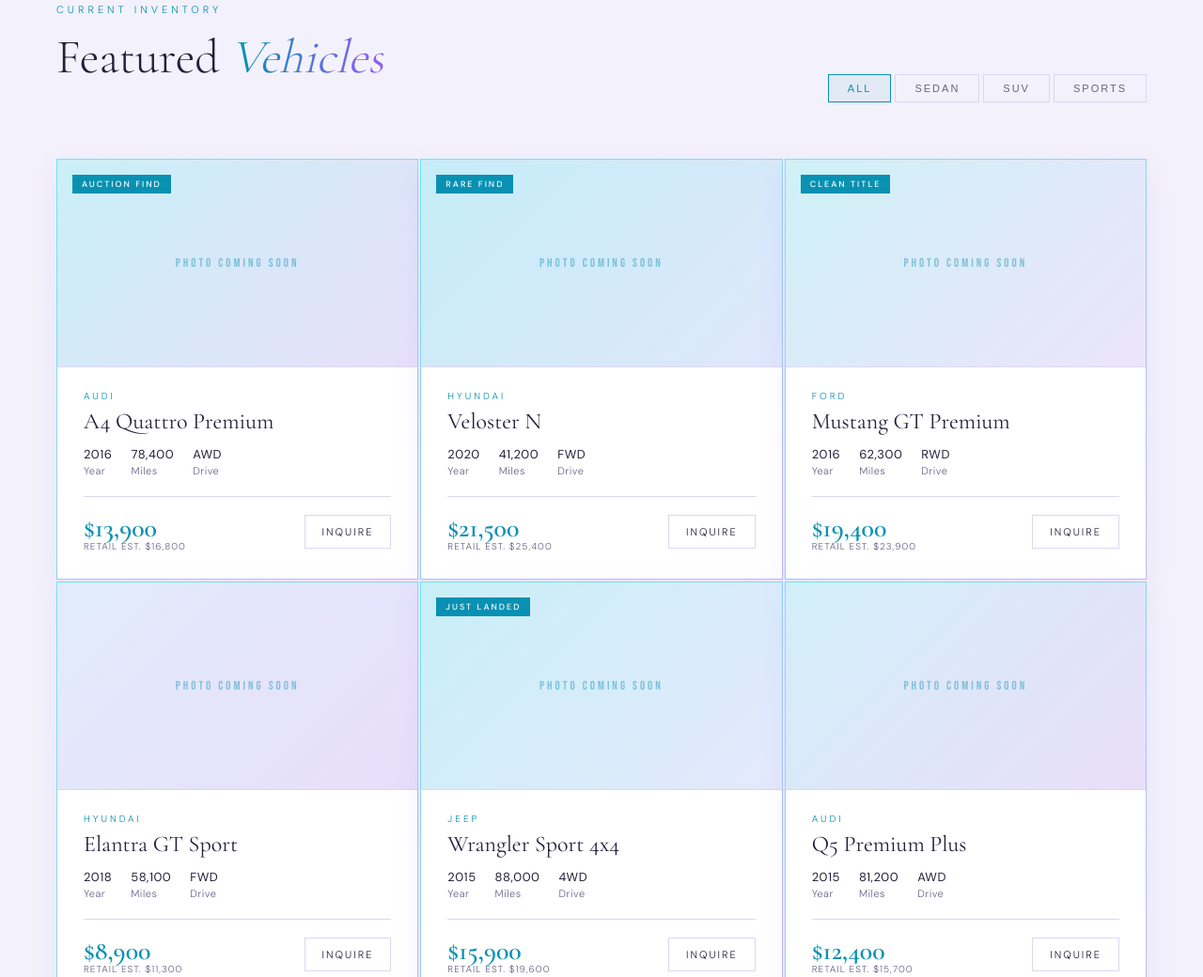
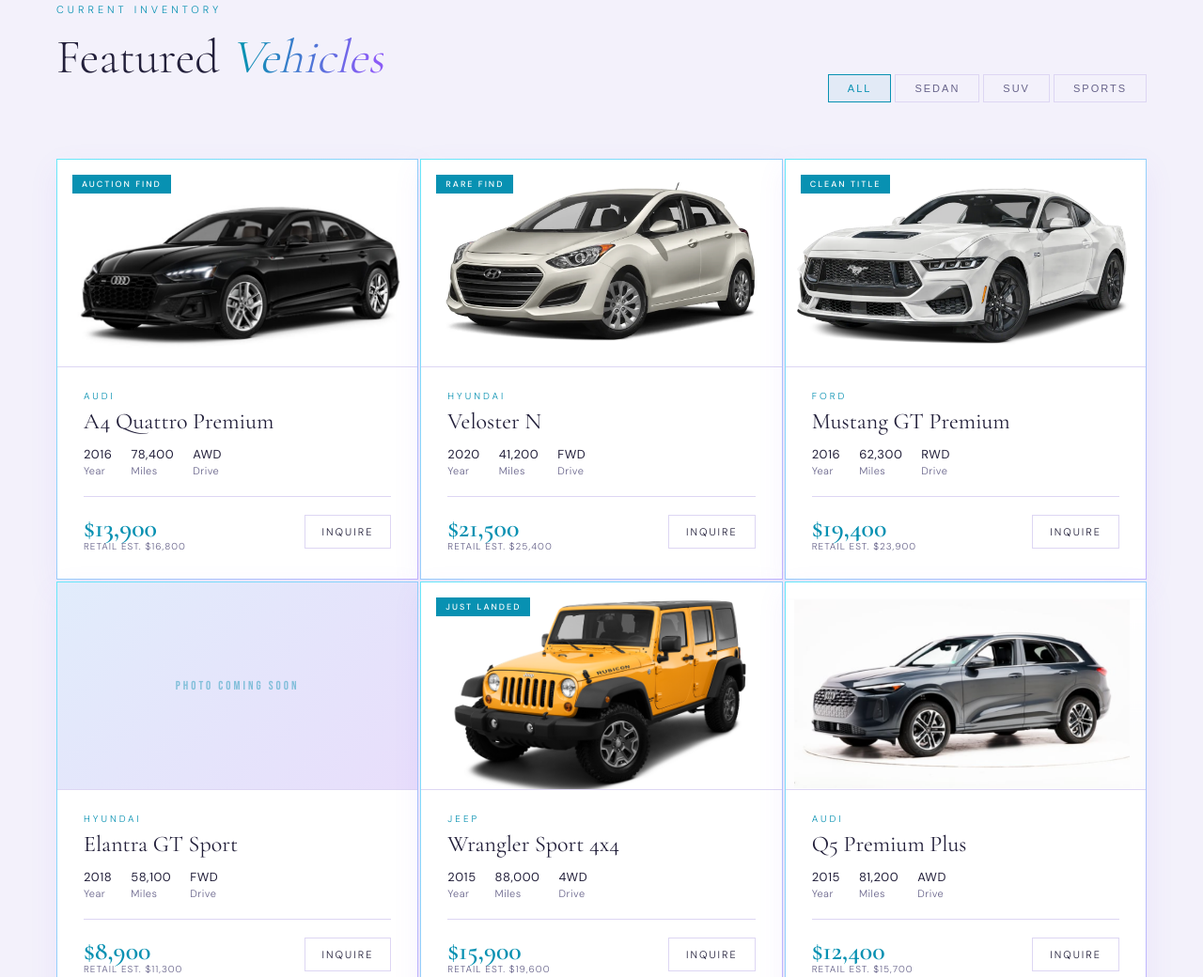
Before and after one commit to Verax-rgb/apex-auto, a plain HTML site: page index.html in a window 1280 px wide. Shown: the part 965-2005 px from the top of the page at 94% size. Drawn offline with nearby package versions, Linux system fonts and the light colour scheme.

Commit message:
Add vehicle photos to inventory

```diff
--- a/index.html
+++ b/index.html
@@ -1032,7 +1032,7 @@
 
     <div class="car-card reveal" data-type="sedan">
       <div class="car-card-img-wrap">
-        <div class="car-img-placeholder p1">PHOTO COMING SOON</div>
+        <img class="car-card-img" src="images/AudiQ.png" alt="2016 Audi A4 Quattro Premium">
         <span class="car-badge">Auction Find</span>
       </div>
       <div class="car-card-body">
@@ -1055,7 +1055,7 @@
 
     <div class="car-card reveal" data-type="sports">
       <div class="car-card-img-wrap">
-        <div class="car-img-placeholder p2">PHOTO COMING SOON</div>
+        <img class="car-card-img" src="images/Hyndai.png" alt="2020 Hyundai Veloster N">
         <span class="car-badge">Rare Find</span>
       </div>
       <div class="car-card-body">
@@ -1078,7 +1078,7 @@
 
     <div class="car-card reveal" data-type="sports">
       <div class="car-card-img-wrap">
-        <div class="car-img-placeholder p3">PHOTO COMING SOON</div>
+        <img class="car-card-img" src="images/MustangGT.png" alt="2016 Ford Mustang GT Premium">
         <span class="car-badge">Clean Title</span>
       </div>
       <div class="car-card-body">
@@ -1123,7 +1123,7 @@
 
     <div class="car-card reveal" data-type="suv">
       <div class="car-card-img-wrap">
-        <div class="car-img-placeholder p5">PHOTO COMING SOON</div>
+        <img class="car-card-img" src="images/JeepRubicon.png" alt="2015 Jeep Wrangler Sport 4x4">
         <span class="car-badge">Just Landed</span>
       </div>
       <div class="car-card-body">
@@ -1146,7 +1146,7 @@
 
     <div class="car-card reveal" data-type="suv">
       <div class="car-card-img-wrap">
-        <div class="car-img-placeholder p6">PHOTO COMING SOON</div>
+        <img class="car-card-img" src="images/AudiSUV.png" alt="2015 Audi Q5 Premium Plus">
       </div>
       <div class="car-card-body">
         <p class="car-make">Audi</p>
```
